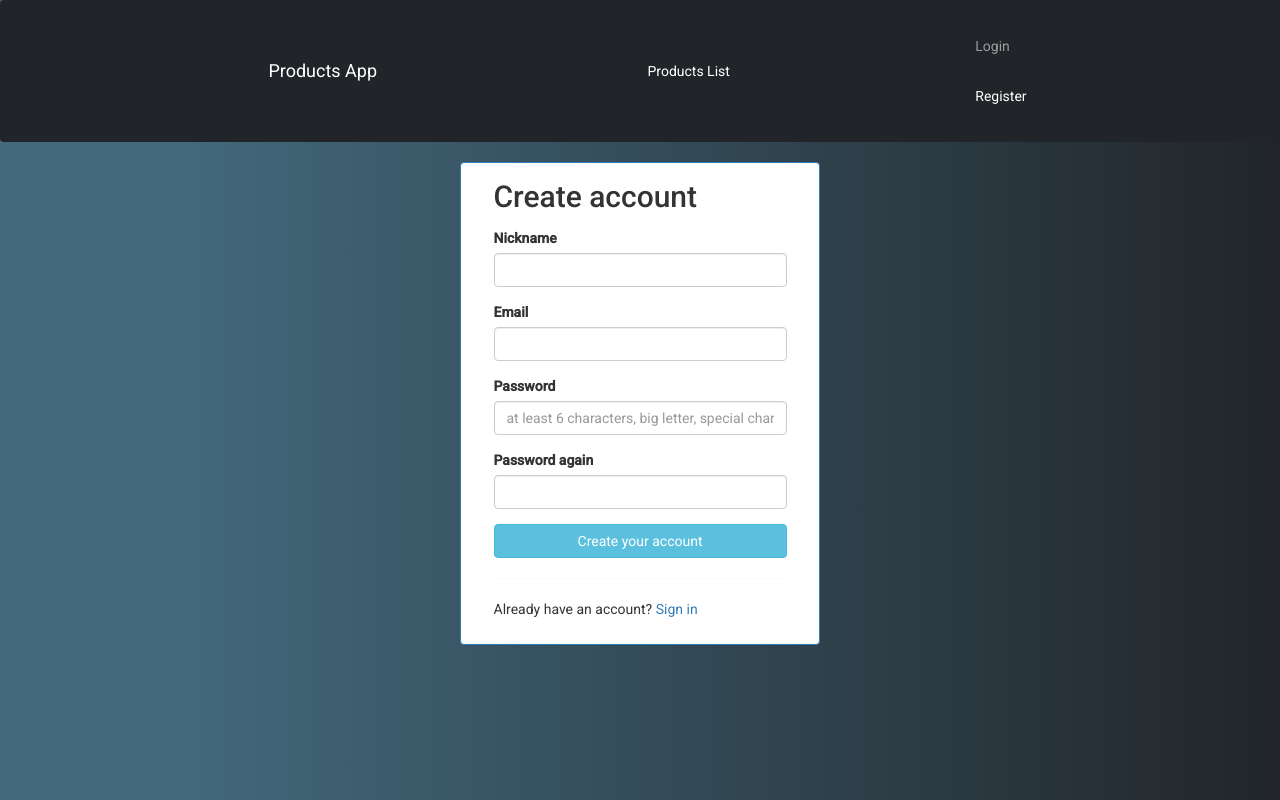
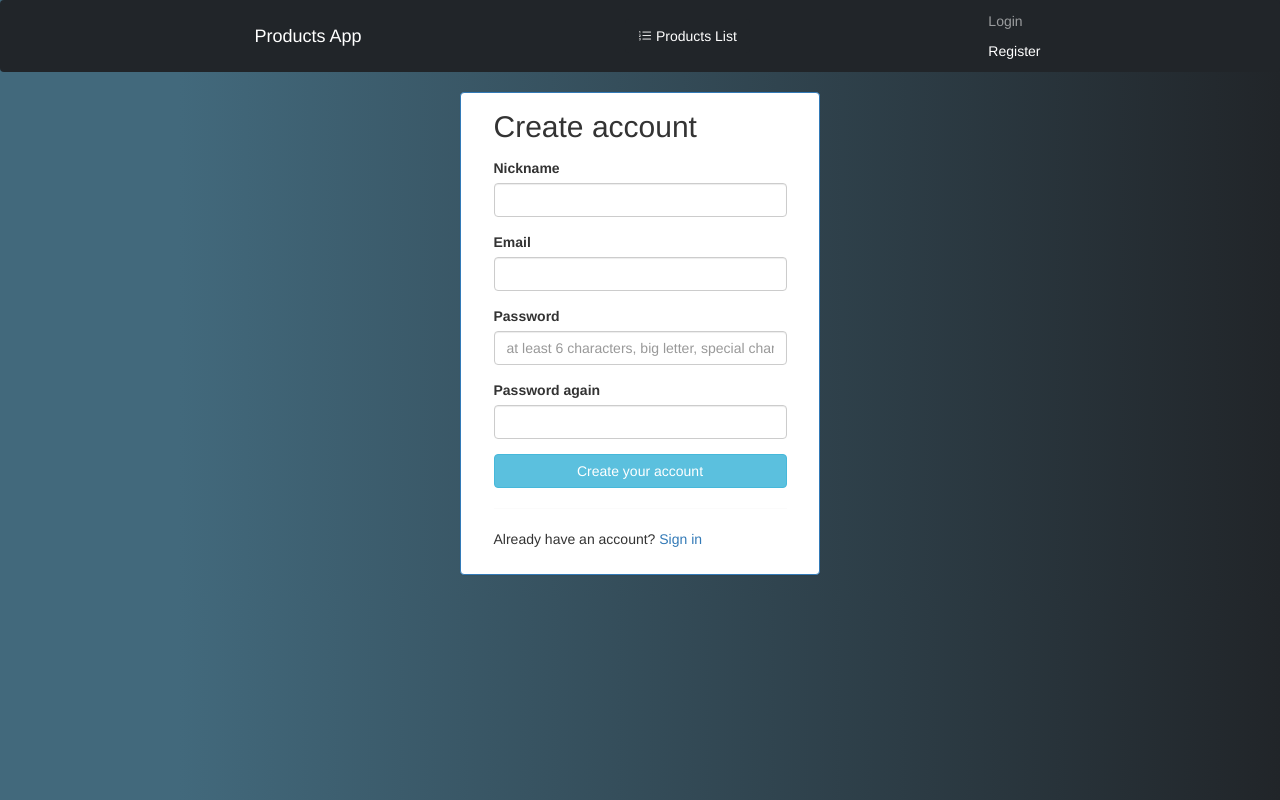
Before and after one commit to JayPip/INvoicer, an Angular app in the folder UI/: page /register in a window 1280 px wide. Built offline with nearby package versions, Linux system fonts and the light colour scheme.

Commit message:
UI update

```diff
--- a/UI/src/app/Components/products-list/products-list.component.css
+++ b/UI/src/app/Components/products-list/products-list.component.css
@@ -1,13 +1,16 @@
-a {
+.edit-button {
     text-decoration: none ;
     color: black;
   }
 
-  button{
+.delete-button{
     border: none;
     background: none;
   }
+.prodList{
+  padding: 5%;
 
-.prodList{
-  padding: 3%;
 }
+.container{
+  max-width: 550px;
+}
--- a/UI/src/app/Components/products-list/products-list.component.html
+++ b/UI/src/app/Components/products-list/products-list.component.html
@@ -1,12 +1,10 @@
-
      <div class="container">
         <div class="row">
             <div class="panel panel-primary">
                 <div class="prodList">
                     <form>
-                <input (keyup)="applyFilter($event)"  placeholder="Filter">
-                <button class="btn btn-lg btn-outline-primary" (click)="openModal()">Launch demo modal</button>
-
+                        <input (keyup)="applyFilter($event)"  placeholder="Filter" style="margin-right: 5%;">
+                        <a href="/products/add" class="btn btn-success">Add Product</a>
                      </form>
                     <div class="container-fluid">
                         <table class="table">
@@ -17,7 +15,6 @@
                                     <th>Name</th>
                                     <th>Price</th>
                                     <th></th>
-                            <th></th>
 
                                 </tr>
                             </thead>
@@ -27,8 +24,8 @@
                                     <td>{{product.code}}</td>
                                     <td>{{product.name}}</td>
                                     <td>{{product.price}}</td>
-                            <td><a [routerLink]="['/products','edit',product.id]"><i class="bi bi-pencil-fill"></i> </a></td>
-                            <td><button (click)="deleteProduct(product.id)"> <i class="bi bi-trash-fill"></i></button></td>
+                                    <td><a [routerLink]="['/products','edit',product.id]" class="btn btn-light" style="margin: 1%"><i class="bi bi-pencil-fill"></i> Edit</a>
+                                    <button (click)="deleteProduct(product.id)" class="btn btn-danger">Delete</button></td>
                                 </tr>
                             </tbody>
                         </table>
@@ -36,5 +33,7 @@
                 </div>
               </div>
         </div>
+
      </div>
+
 <router-outlet></router-outlet>
--- a/UI/src/app/app.component.css
+++ b/UI/src/app/app.component.css
@@ -1,3 +0,0 @@
-nav {
-    padding: 20px;
-}
--- a/UI/src/app/app.component.html
+++ b/UI/src/app/app.component.html
@@ -10,21 +10,15 @@
             </ng-template>
         </div>
           <form class="form-inline my-2 my-lg-0">
-          <ul *ngIf='isUserAuthenticated' class="navbar-nav mr-auto mt-2 mt-lg-0">
-            <li class="nav-item">
+          <div *ngIf='isUserAuthenticated' class="navbar-nav mr-auto mt-2 mt-lg-0">
               <button class="btn btn-link" style="color: #ffffff80;" (click)="logout()">Logout</button>
-            </li>
-          </ul>
-          <ul *ngIf='!isUserAuthenticated' class="navbar-nav mr-auto mt-2 mt-lg-0">
-            <li class="nav-item">
+          </div>
+          <div *ngIf='!isUserAuthenticated' class="navbar-nav mr-auto mt-2 mt-lg-0">
               <a class="nav-link"[routerLink]="['/']" routerLinkActive="active"
                 [routerLinkActiveOptions]="{exact: true}">Login</a>
-            </li>
-            <li class="nav-item">
               <a class="nav-link"[routerLink]="['/register']" routerLinkActive="active"
                 [routerLinkActiveOptions]="{exact: true}">Register</a>
-            </li>
-          </ul>
+          </div>
         </form>
   </nav>
 <router-outlet></router-outlet>
--- a/UI/src/index.html
+++ b/UI/src/index.html
@@ -2,7 +2,7 @@
 <html lang="en">
 <head>
   <meta charset="utf-8">
-  <title>AngularUI</title>
+  <title>ProdERP</title>
   <base href="/">
   <meta name="viewport" content="width=device-width, initial-scale=1">
   <link rel="icon" type="image/x-icon" href="favicon.ico">
@@ -10,10 +10,7 @@
   <script src="https://cdn.jsdelivr.net/npm/bootstrap@5.2.3/dist/js/bootstrap.bundle.min.js" integrity="sha384-kenU1KFdBIe4zVF0s0G1M5b4hcpxyD9F7jL+jjXkk+Q2h455rYXK/7HAuoJl+0I4" crossorigin="anonymous"></script>
   <link href="//maxcdn.bootstrapcdn.com/bootstrap/3.3.0/css/bootstrap.min.css" rel="stylesheet" id="bootstrap-css">
   <script src="//maxcdn.bootstrapcdn.com/bootstrap/3.3.0/js/bootstrap.min.js"></script>
-  <script src="//code.jquery.com/jquery-1.11.1.min.js"></script>
-  <link rel="preconnect" href="https://fonts.gstatic.com">
-  <link href="https://fonts.googleapis.com/css2?family=Roboto:wght@300;400;500&display=swap" rel="stylesheet">
-  <link href="https://fonts.googleapis.com/icon?family=Material+Icons" rel="stylesheet">
+  <link rel="stylesheet" href="https://cdn.jsdelivr.net/npm/bootstrap-icons@1.3.0/font/bootstrap-icons.css">
 </head>
 </head>
 <body>
--- a/UI/src/styles.css
+++ b/UI/src/styles.css
@@ -3,5 +3,3 @@ body{
     background: rgb(66,105,124);
     background: linear-gradient(90deg, rgba(66,105,124,1) 14%, rgba(33,37,41,1) 100%); /* W3C, IE 10+/ Edge, Firefox 16+, Chrome 26+, Opera 12+, Safari 7+ */
 }
-html, body { height: 100%; }
-body { margin: 0; font-family: Roboto, "Helvetica Neue", sans-serif; }
```
Lines whose indentation alone changed are shown as unchanged.
